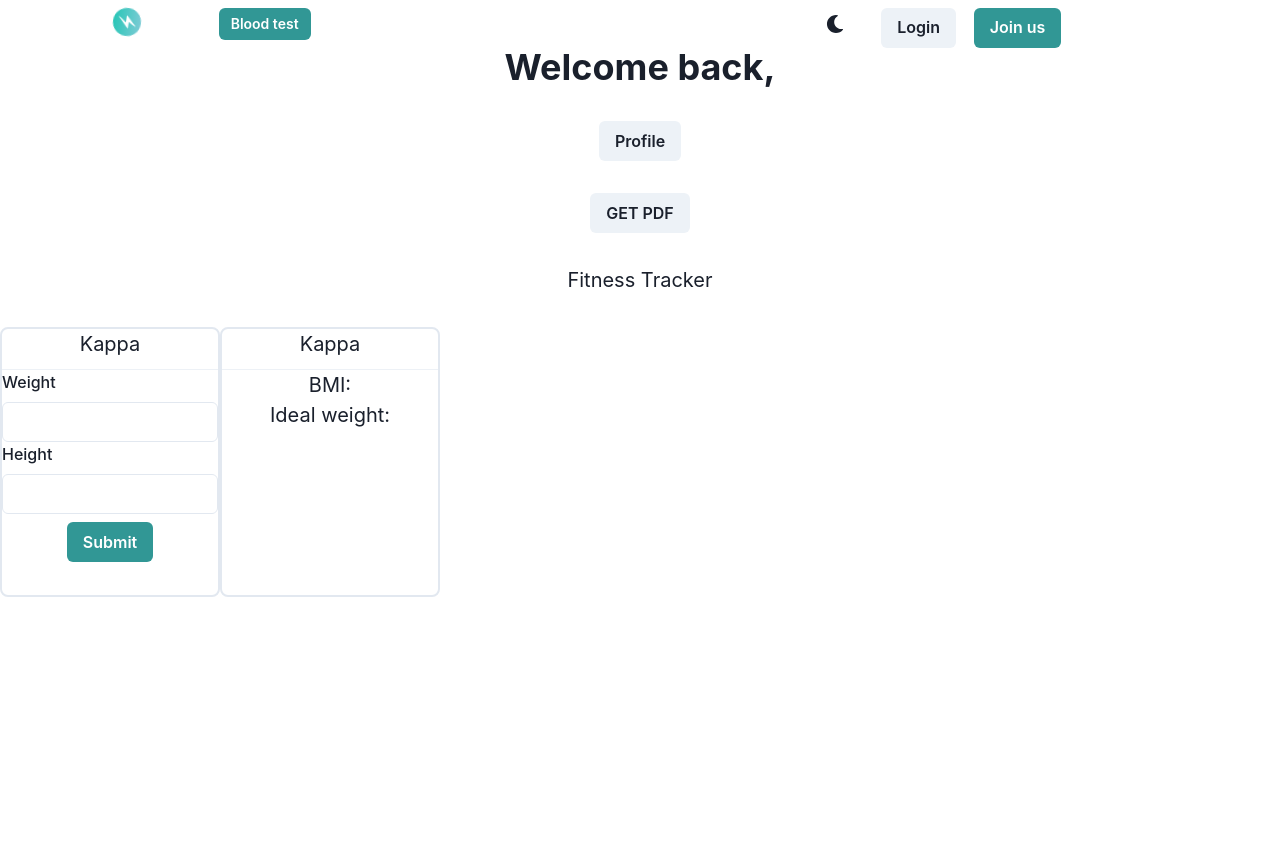
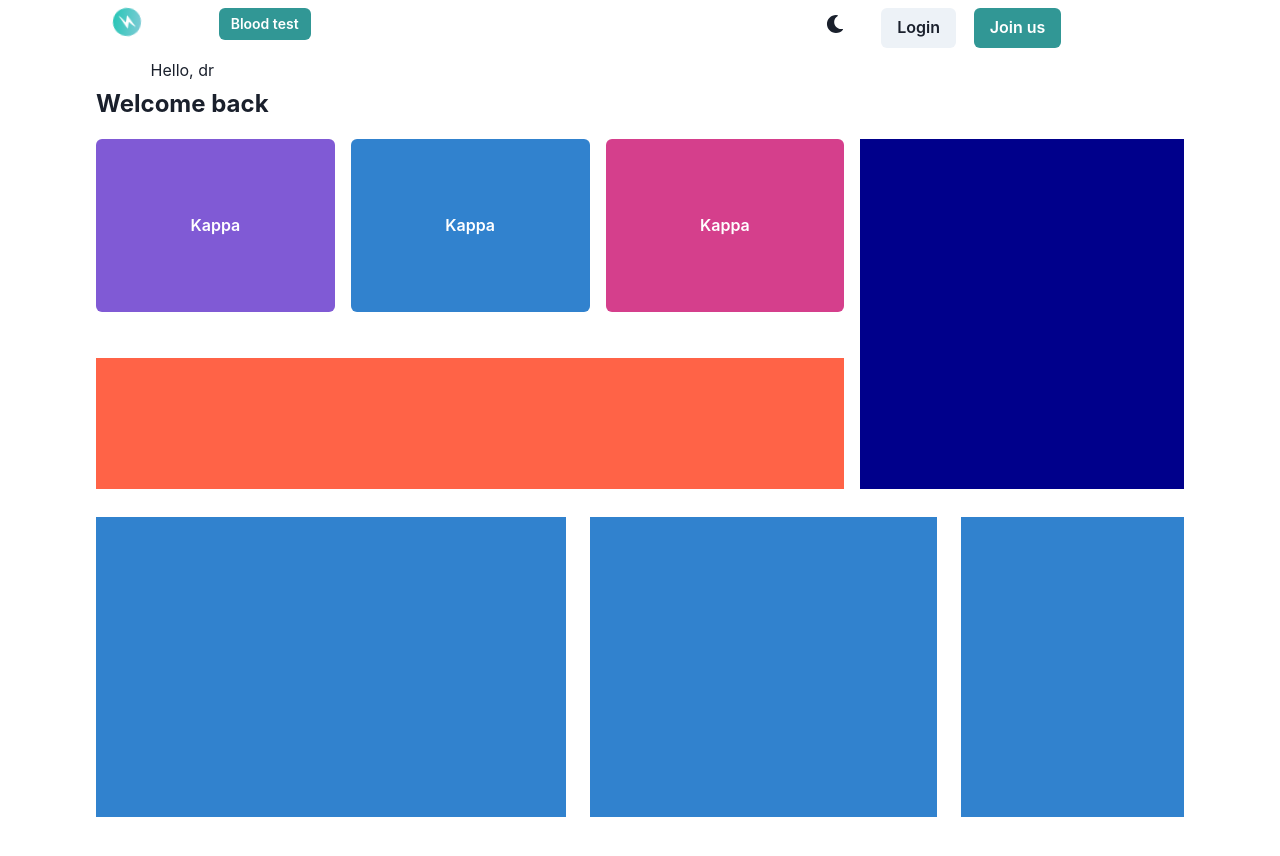
Before and after one commit to Tonia-P/359-project.github.io, a React (Create React App) app in the folder src/ui/: page /dashboard in a window 1280 px wide. Before the commit the page ends 800 px from the top, so only its background shows below. Built offline with nearby package versions, Linux system fonts and the light colour scheme; some icons are missing.

Commit message:
doctor dashboard grid

```diff
--- a/src/ui/src/App.js
+++ b/src/ui/src/App.js
@@ -27,6 +27,7 @@ import CertifyTable from './adminBoard/CertifyTable';
 import Rendezvous from './rendezvous/Rendezvous';
 import Messages from './Messages/Messages';
 import FindDoctor from './find_doctor/FindDoctor';
+import DashboardDoctor from './dashboard/DashboardDoctor';
 
 function App() {
 
@@ -170,7 +171,7 @@ function App() {
                     </>
                     }
                     <Route path="/register" element={ <Form /> } />
-                    <Route path="/dashboard" element= { userInfo.username === 'admin' ? <AdminDashBoard  /> : <Dashboard/> } />
+                    <Route path="/dashboard" element= { userInfo.username === 'admin' ? <AdminDashBoard  /> : <DashboardDoctor/> } />
                     <Route path="bloodtest" element= { <BloodTestMenu />} >
                       <Route path="allbloodtests" element={<AllBloodTests />} />
                       <Route path="new" element={<NewBloodTest />} />
--- /dev/null
+++ b/src/ui/src/dashboard/DashboardDoctor.js
@@ -0,0 +1,80 @@
+import React, { useState, useEffect, useContext } from 'react';
+import {
+    Text,
+    Spinner,
+    Box,
+    FormControl,
+    FormLabel,
+    Divider,
+    Input,
+    Button,
+    Flex,
+    Container,
+    Grid,
+    Heading,
+    GridItem,
+    VStack
+  } from '@chakra-ui/react';
+  import { UserContext } from '../contexts/UserContext';
+
+
+const DashboardDoctor = () => {
+
+  const { userInfo } = useContext(UserContext);
+
+
+    return (
+        <Box w='85%' h='90%'>
+            <Flex mt={3}>
+                <VStack>
+                    <Text fontSize='md'>Hello, dr {userInfo.firstname + ' ' + userInfo.lastname} </Text>
+                    <Heading p={0} fontSize='2xl'>Welcome back</Heading>
+                </VStack>
+            </Flex>
+
+            <Grid
+              h={[230, 200, 200, 250, 350]}
+              w='100%'
+              templateRows='repeat(5, 1fr)'
+              templateColumns='repeat(13, 1fr)'
+              gap={4}
+              mt={5}
+            >
+
+                <GridItem rowSpan={3} colSpan={3} >
+                    <Button colorScheme='purple' h='85%' w='100%'>
+                        Kappa
+                    </Button>
+
+                </GridItem>
+
+                <GridItem rowSpan={3} colSpan={3} >
+                    <Button colorScheme='blue' h='85%' w='100%'>
+                        Kappa
+                    </Button>
+                </GridItem>
+
+                <GridItem rowSpan={3} colSpan={3} >
+                    <Button colorScheme='pink' h='85%' w='100%'>
+                        Kappa
+                    </Button>
+                </GridItem>
+
+                <GridItem rowSpan={5} colSpan={4} bg='darkblue' />
+
+                <GridItem rowSpan={2} colSpan={9} bg='tomato' />
+
+            </Grid>
+
+            <Grid templateColumns='repeat(9, 1fr)' gap={6} mt={7}>
+              <GridItem colSpan={4} h='300' bg='blue.500' />
+              <GridItem colSpan={3} h='300' bg='blue.500' />
+              <GridItem colSpan={2} h='300' bg='blue.500' />
+            </Grid>
+
+            <Box h='40px'/>
+        </Box>
+    );
+};
+
+  export default DashboardDoctor;
```
